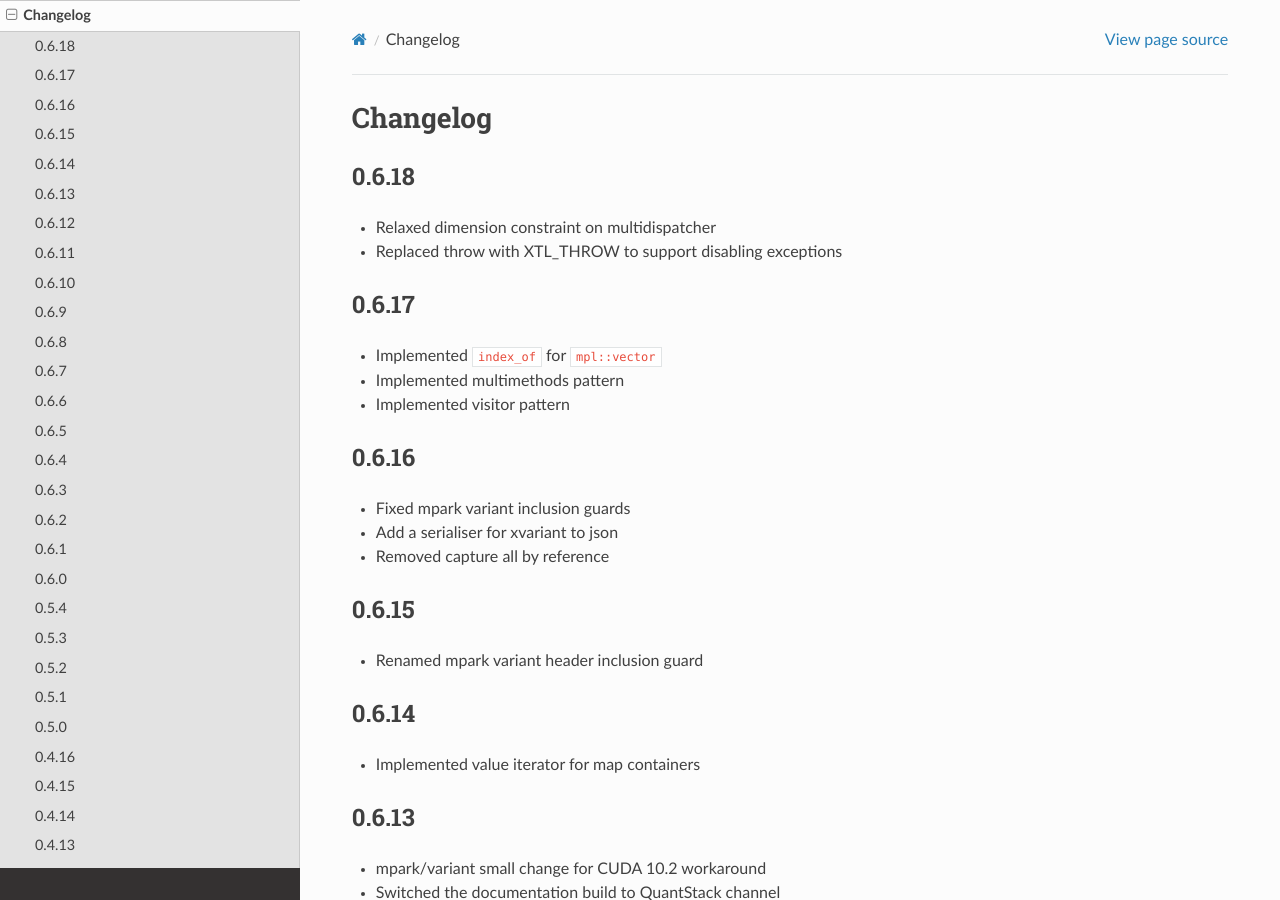
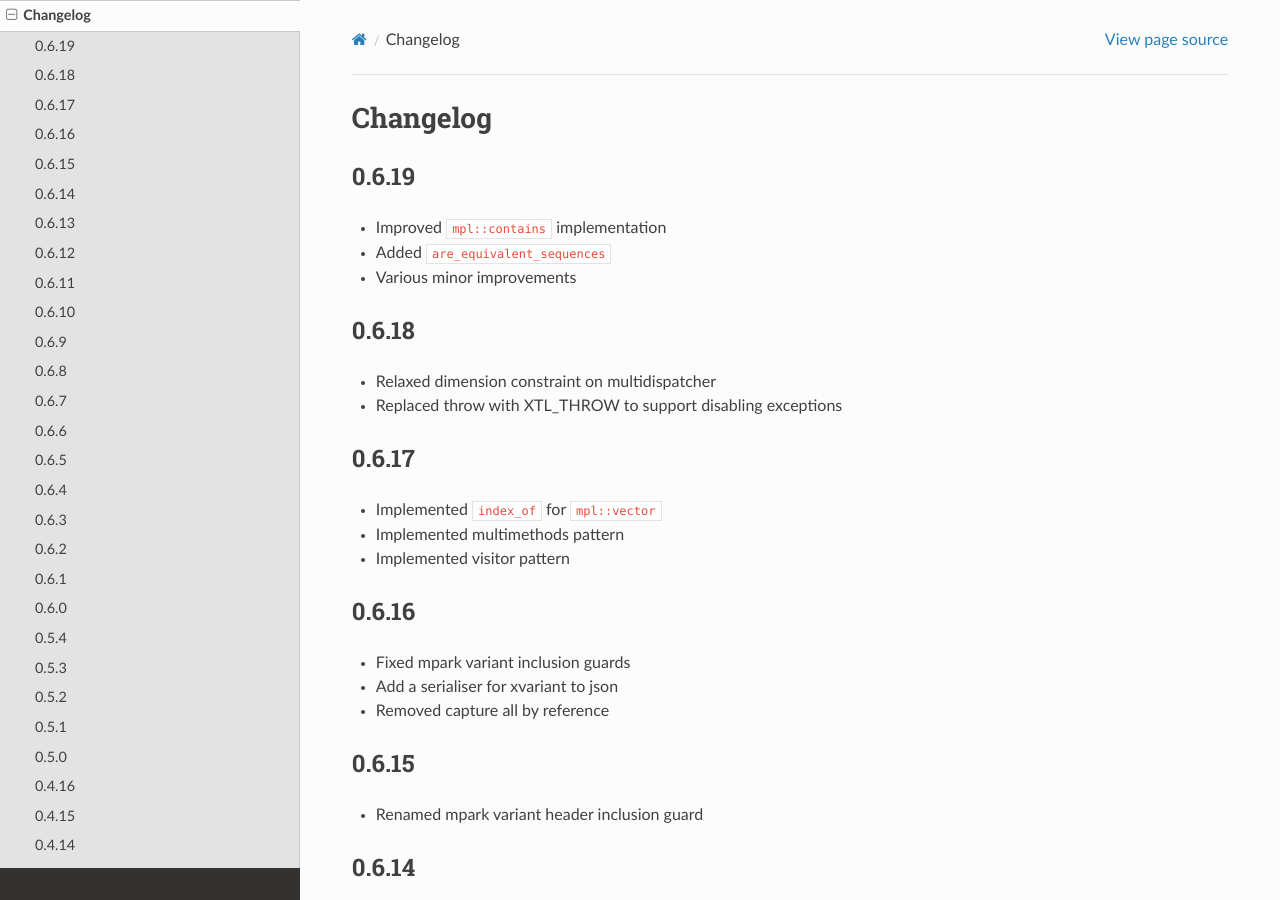
Before and after one commit to xtensor-stack/xtl, a Sphinx documentation site: the page built from docs/source/changelog.rst, in a window 1280 px wide and 900 px high. Built offline with Sphinx 7.4.7 and the Read the Docs theme 2.0.0, drawn with Linux system fonts in a browser that asks for light colours.

Commit message:
Release 0.6.19

```diff
--- a/docs/source/changelog.rst
+++ b/docs/source/changelog.rst
@@ -6,6 +6,13 @@
 
 Changelog
 =========
+
+0.6.19
+------
+
+- Improved ``mpl::contains`` implementation
+- Added ``are_equivalent_sequences``
+- Various minor improvements
 
 0.6.18
 ------
```
Also changed, not shown: 1 other file.
